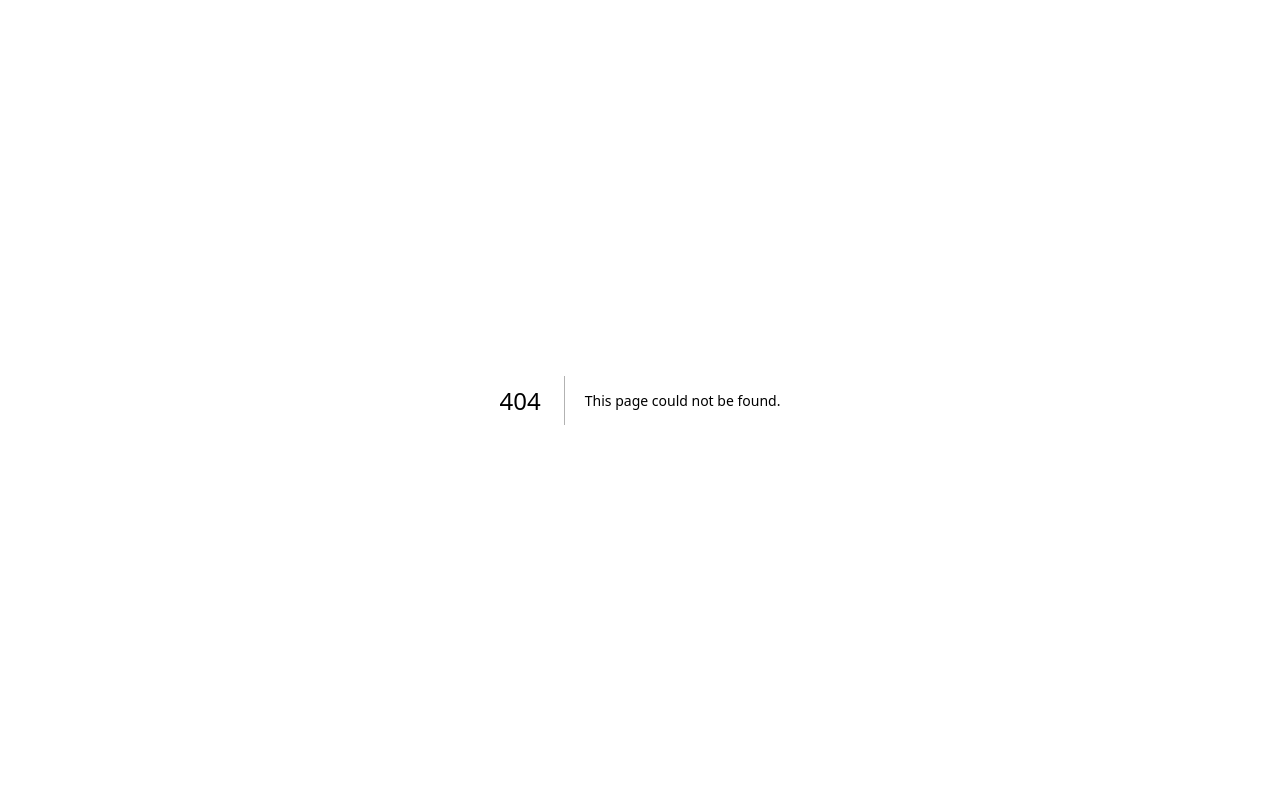
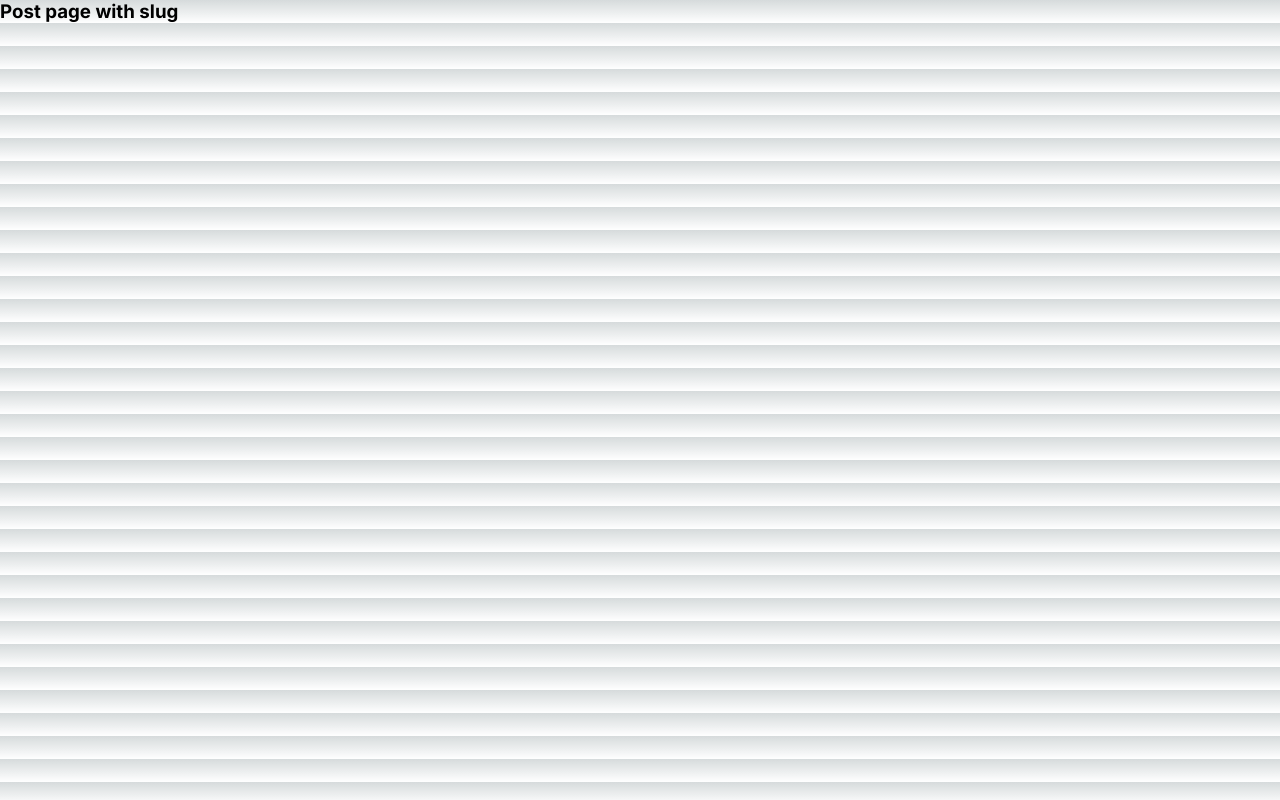
Before and after one commit to Wolleys/notebook, a Next.js app: page /post/1 in a window 1280 px wide. Before the commit this address had no page. Built offline with nearby package versions, Linux system fonts and the light colour scheme.

Commit message:
Add a single post page

```diff
--- /dev/null
+++ b/app/(website)/post/[slug]/page.tsx
@@ -0,0 +1,14 @@
+import { FC } from "react";
+import Post from "./post";
+import type { Metadata } from "next";
+
+export const metadata: Metadata = {
+  title: "Post slug",
+  description: "This is the notebook app Post page",
+};
+
+const PostPage: FC = () => {
+  return <Post />;
+};
+
+export default PostPage;
--- /dev/null
+++ b/app/(website)/post/[slug]/post.tsx
@@ -0,0 +1,11 @@
+import { FC } from "react";
+
+const Post: FC = () => {
+  return (
+    <section>
+      <h3>Post page with slug</h3>
+    </section>
+  );
+};
+
+export default Post;
```
